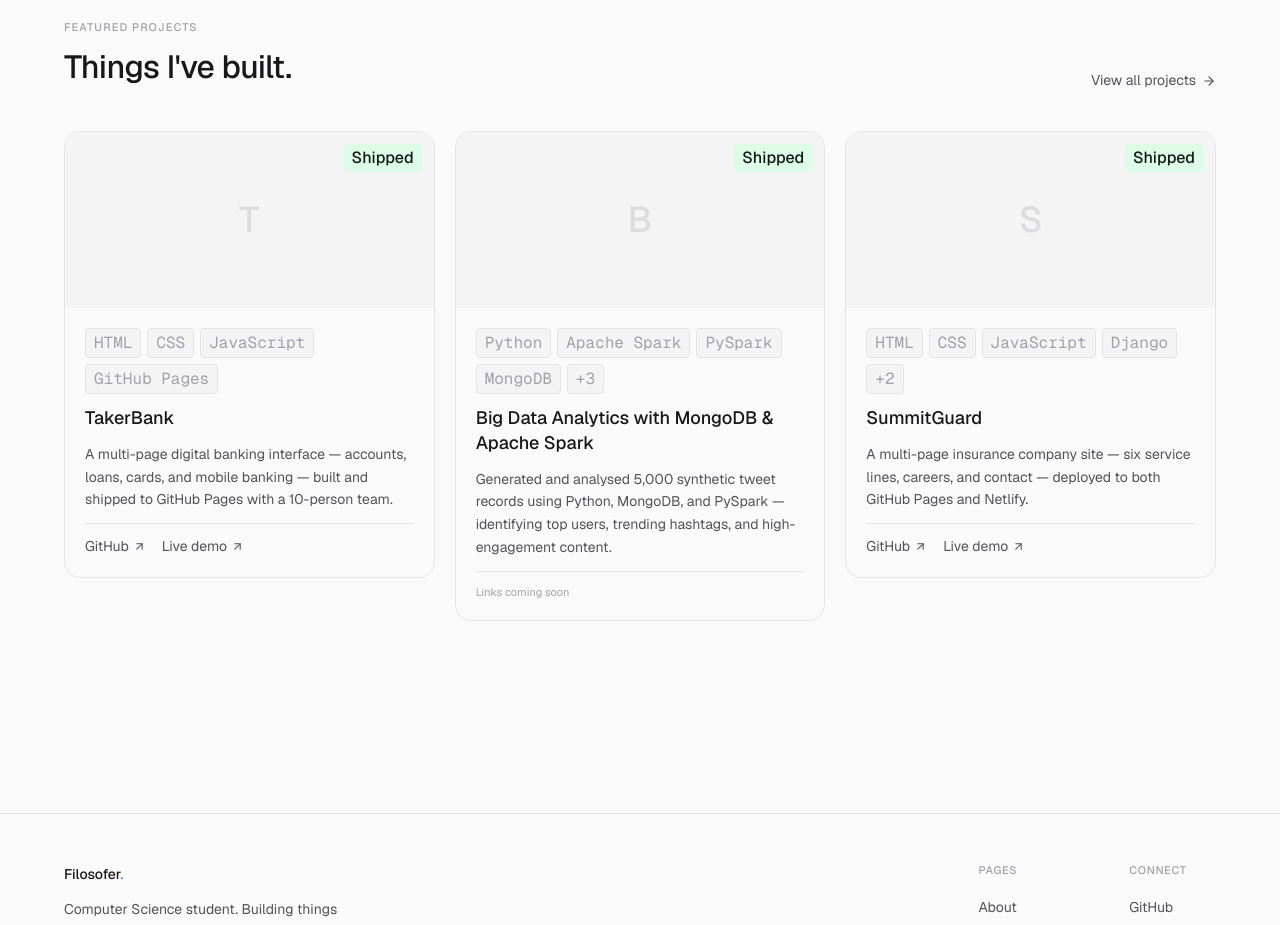
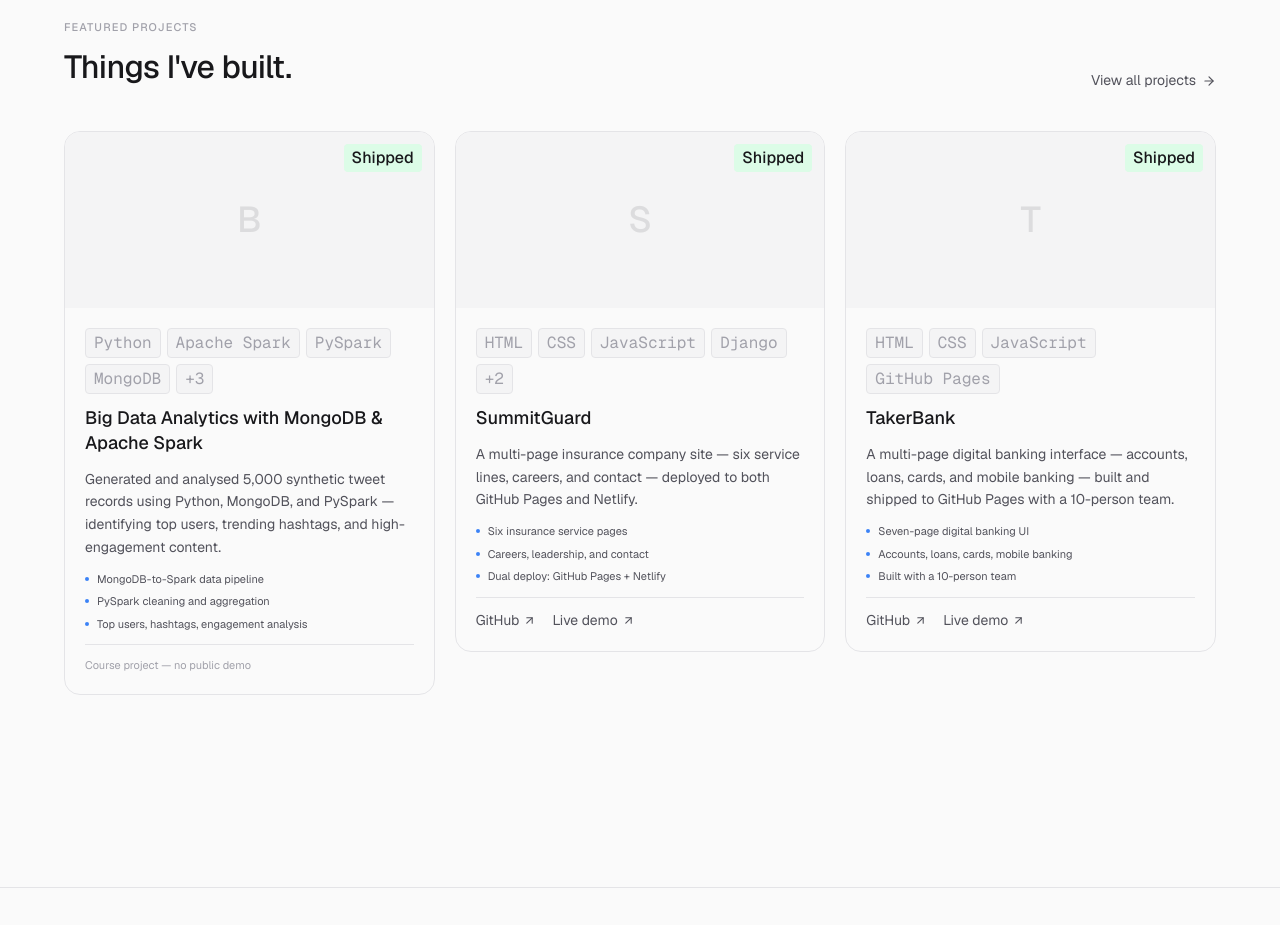
Before and after one commit to FILOSOFER01/okeowo-portfolio, a Next.js app: page / in a window 1280 px wide. Shown: the part 860-1785 px from the top of the page. Built offline with nearby package versions, Linux system fonts and the light colour scheme.

Commit message:
feat: rank featured projects by impact and add key features

```diff
--- a/src/components/cards/ProjectCard.tsx
+++ b/src/components/cards/ProjectCard.tsx
@@ -27,6 +27,8 @@
     githubUrl,
     demoUrl,
     hasCaseStudy,
+    keyFeatures,
+    linksNote,
   } = project;
 
   return (
@@ -97,7 +99,7 @@
 
         {/* Description */}
         <p
-          className="flex-1 leading-relaxed"
+          className="leading-relaxed"
           style={{
             fontSize: "var(--text-body-sm)",
             color: "var(--color-tx-secondary)",
@@ -106,9 +108,32 @@
           {description}
         </p>
 
+        {/* Key features — scannable, 2–3 items */}
+        {keyFeatures && keyFeatures.length > 0 && (
+          <ul className="flex flex-col gap-1.5">
+            {keyFeatures.slice(0, 3).map((feature) => (
+              <li
+                key={feature}
+                className="flex items-start gap-2"
+                style={{
+                  fontSize: "var(--text-caption)",
+                  color: "var(--color-tx-secondary)",
+                }}
+              >
+                <span
+                  aria-hidden="true"
+                  className="mt-1.5 h-1 w-1 rounded-full shrink-0"
+                  style={{ backgroundColor: "var(--color-accent-500)" }}
+                />
+                {feature}
+              </li>
+            ))}
+          </ul>
+        )}
+
         {/* ── Footer: links ── */}
         <div
-          className="flex items-center gap-4 pt-3 border-t"
+          className="mt-auto flex items-center gap-4 pt-3 border-t"
           style={{ borderColor: "var(--color-border)" }}
         >
           {githubUrl && (
@@ -157,7 +182,7 @@
             </Link>
           )}
 
-          {/* If no links at all, show a placeholder */}
+          {/* No repo/demo — show an honest note instead of links */}
           {!githubUrl && !demoUrl && !hasCaseStudy && (
             <span
               style={{
@@ -165,7 +190,7 @@
                 color: "var(--color-tx-muted)",
               }}
             >
-              Links coming soon
+              {linksNote ?? "Links coming soon"}
             </span>
           )}
         </div>
--- a/src/content/data/projects.ts
+++ b/src/content/data/projects.ts
@@ -24,6 +24,12 @@
       "Designed around an African digital banking use case",
     ],
     hasCaseStudy: false,
+    priority: 1,
+    keyFeatures: [
+      "Seven-page digital banking UI",
+      "Accounts, loans, cards, mobile banking",
+      "Built with a 10-person team",
+    ],
   },
 
   {
@@ -51,6 +57,13 @@
       "Identified top users, top hashtags, and language distribution across the dataset",
     ],
     hasCaseStudy: false,
+    priority: 3,
+    keyFeatures: [
+      "MongoDB-to-Spark data pipeline",
+      "PySpark cleaning and aggregation",
+      "Top users, hashtags, engagement analysis",
+    ],
+    linksNote: "Course project — no public demo",
   },
 
   {
@@ -81,15 +94,23 @@
       "Professional business content structured for real-world use",
     ],
     hasCaseStudy: false,
+    priority: 2,
+    keyFeatures: [
+      "Six insurance service pages",
+      "Careers, leadership, and contact",
+      "Dual deploy: GitHub Pages + Netlify",
+    ],
   },
 ];
 
 export function getFeaturedProjects(): Project[] {
-  return PROJECTS.filter((p) => p.featured).slice(0, 3);
+  return PROJECTS.filter((p) => p.featured)
+    .sort((a, b) => (b.priority ?? 0) - (a.priority ?? 0))
+    .slice(0, 3);
 }
 
 export function getAllProjects(): Project[] {
-  return PROJECTS;
+  return [...PROJECTS].sort((a, b) => (b.priority ?? 0) - (a.priority ?? 0));
 }
 
 export function getProjectBySlug(slug: string): Project | undefined {
--- a/src/types/index.ts
+++ b/src/types/index.ts
@@ -17,6 +17,9 @@
   endDate?: string;           // omit if in-progress
   outcomes?: string[];        // bullet-point results shown in case study sidebar
   hasCaseStudy: boolean;      // if true, /projects/[slug] renders the MDX file
+  keyFeatures?: string[];     // 2–3 short, scannable features (5–8 words each)
+  linksNote?: string;         // shown in the links row when there is no repo/demo
+  priority?: number;          // higher = ranked more prominently in Featured
 }
 
 // ─── Experience types ─────────────────────────────────────────────────────────
```
